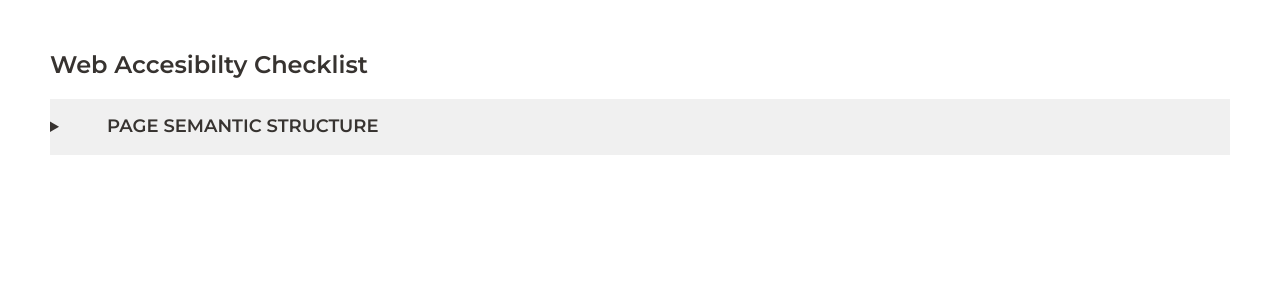
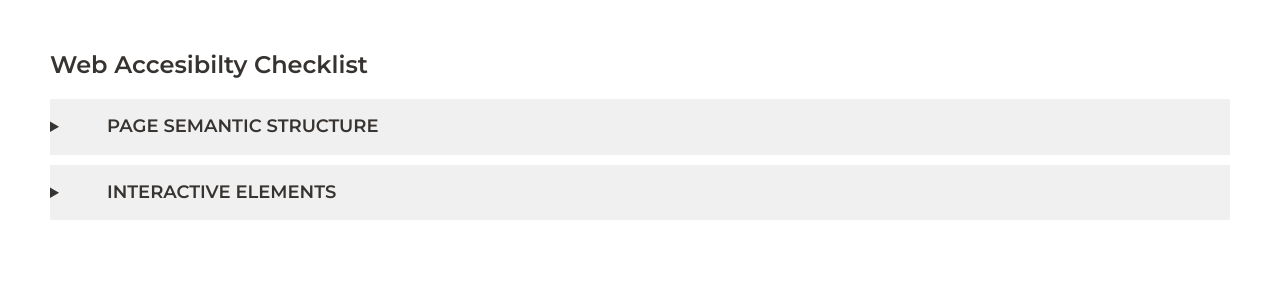
Before and after one commit to k2project/portfolio, a React (Create React App) app: page /checklist in a window 1280 px wide. Shown: the top 300 px of the page. Built offline with nearby package versions, Linux system fonts and the light colour scheme.

Commit message:
checklist page interactive els

```diff
--- a/src/Checklist/Checklist.js
+++ b/src/Checklist/Checklist.js
@@ -2,7 +2,7 @@ import React, { useEffect } from 'react';
 import './Checklist.scss';
 
 import SemanticStructure from './SemanticStructure';
-import AccordionWidget from './../components/AccordionWidget/AccordionWidget';
+import DynamicContent from './DynamicContent';
 
 function Checklist() {
      useEffect(() => {
@@ -32,6 +32,7 @@ function Checklist() {
           <article className="checklist">
                <h2 className="checklist__title">Web Accesibilty Checklist</h2>
                <SemanticStructure />
+               <DynamicContent />
           </article>
      )
 }
--- /dev/null
+++ b/src/Checklist/DynamicContent.js
@@ -0,0 +1,35 @@
+import React from 'react';
+import './Checklist.scss';
+import ChecklistLiEl from './ChecklistLiEl';
+import AccordionWidget from '../components/AccordionWidget/AccordionWidget';
+
+function DynamicContent() {
+
+     const accordionData = {
+          heading: 3,
+          title: 'Interactive Elements',
+          subtitle: null,
+          styling: 'bg-grey',
+     }
+     return (
+          <AccordionWidget data={accordionData}>
+               <section>
+                    <ul className="checklist__list">
+                         {/* <h5 className="checklist__list-subcaption">HTML  Validity :</h5> */}
+                         <ChecklistLiEl id="dynamic-1">
+                              If an element creates or shows new custom content, ensure that the content directly follows the activating element in the DOM (such as a hide/show dropdown).
+                         </ChecklistLiEl>
+                         <ChecklistLiEl id="dynamic-2">
+                              Ensure that content changes, status messages, and system state changes are announced to <abbr title="assistive technology">AT</abbr> and the <i>title</i> tag reflects dynamic changes to the application.
+                         </ChecklistLiEl>
+                         <ChecklistLiEl id="dynamic-3">
+                              Ensure use of relevant HTML elements for interactive content, such as <i>details/summary</i> - for accordions, <i>dialog</i> or <i>menu</i> - for a group of interactive commands that a user can perform or activate.
+                         </ChecklistLiEl>
+                    </ul>
+               </section>
+
+
+          </AccordionWidget>
+     )
+}
+export default DynamicContent;
--- a/src/Checklist/SemanticStructure.js
+++ b/src/Checklist/SemanticStructure.js
@@ -42,7 +42,7 @@ function SemanticStructure() {
                          <ChecklistLiEl id="meta-6">
                               Meta tag <i>name="viewport"</i> with <i>content="width=device-width, initial-scale=1"</i> present.
                          </ChecklistLiEl>
-                         <ChecklistLiEl id="meta-6">
+                         <ChecklistLiEl id="meta-7">
                               Check for presence and content of other meta tag's names: author, description, robots, googlebot, slurp. If present validate Open Graph (og:) meta property and content.
                          </ChecklistLiEl>
                     </ul>
```
